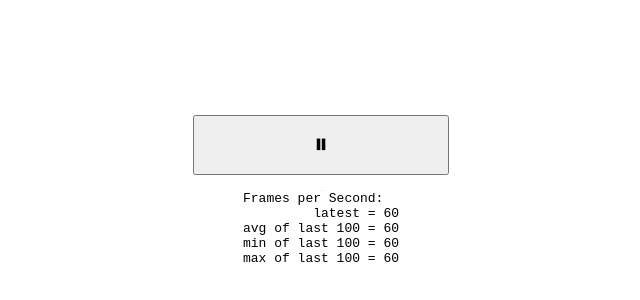
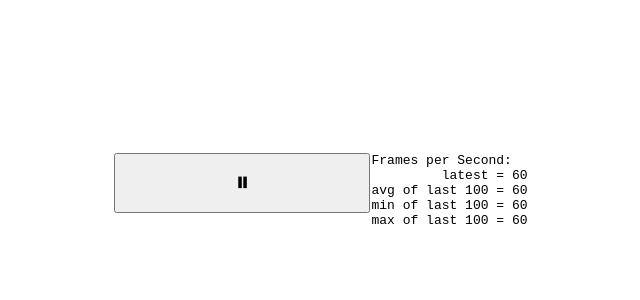
Before and after one commit to Simon536/wasm-rust-GoL, a website built with webpack: page www/index.html in a window 1280 px wide. Shown: the part 218-518 px from the top of the page, without its empty margins (327-967 px from the left). Built offline with nearby package versions, Linux system fonts and the light colour scheme; what wasm-game-of-life would draw is missing.

Commit message:
Update index.html

```diff
--- a/www/index.html
+++ b/www/index.html
@@ -25,6 +25,12 @@
         white-space:pre;
         font-family: monospace;
       }
+
+      @media (min-width: 1200px) {
+        body {
+          flex-direction: row;
+        }
+      }
     </style>
   </head>
   <body>
```
